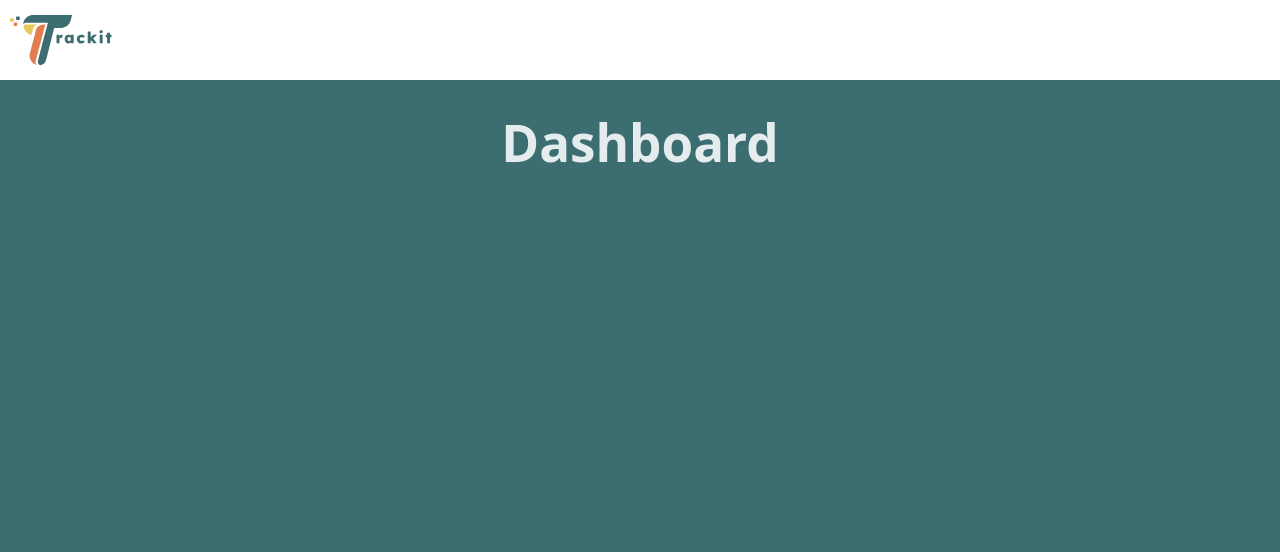
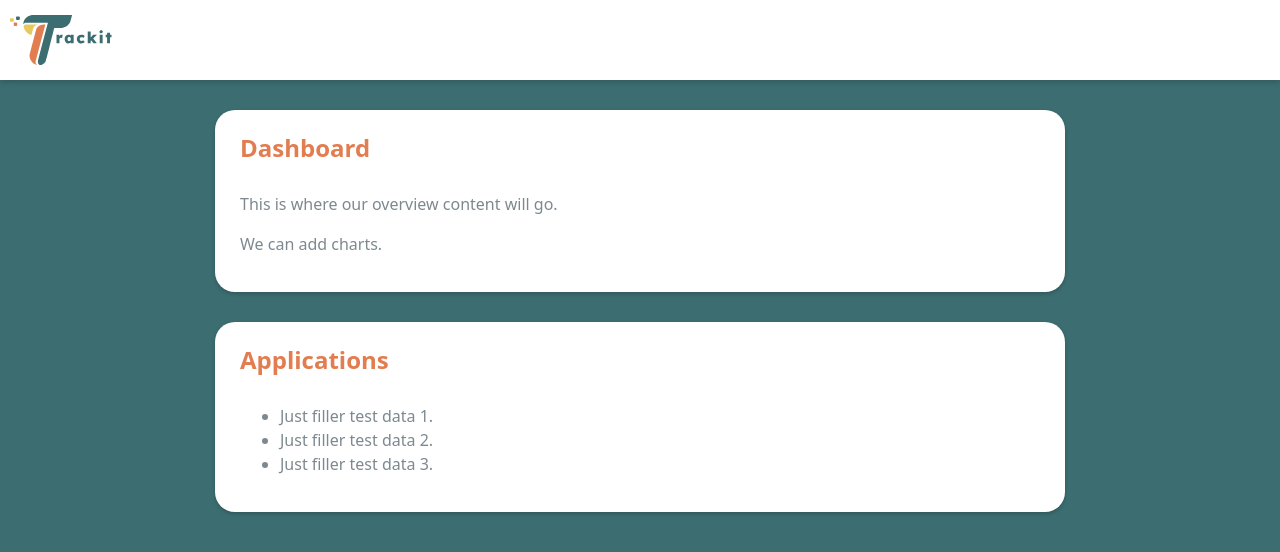
Before and after one commit to Iliyabel/Trackit, a React (Vite) app in the folder client/: page /dashboard in a window 1280 px wide. Shown: the top 552 px of the page. Built offline with nearby package versions, Linux system fonts and the light colour scheme.

Commit message:
Implemented dashboard section.

```diff
--- a/client/src/App.css
+++ b/client/src/App.css
@@ -109,19 +109,25 @@ div .RightSide {
     color: #fff;
 }
 
-
-/* Register Page */
-
+/* Top header (found in registation page and dashboard) */
 .logo-header {
     display: flex;
     align-items: center;
     height: 10vh;
     background-color: #FFF;
+    box-shadow: 0 2px 6px rgba(0,0,0,0.2);
 }
 
 .logo-header img {
     width: 8%;
     margin-left: 10px;
+}
+
+
+
+/* Register Page */
+.register-page {
+    background-color: #3c6e71;
 }
 
 .register-container {
@@ -130,7 +136,6 @@ div .RightSide {
     align-items: center;
     justify-content: center;
     height: 90vh;
-    background-color: #3c6e71;
 }
 
 .logo-title {
@@ -145,11 +150,34 @@ div .RightSide {
 }
 
 
+
 /* Dashboard Page */
+.dashboard-page {
+    background-color: #3c6e71;
+}
+
 .dashboard-container {
     display: flex;
     flex-direction: column;
     align-items: center;
     height: 100vh;
-    background-color: #3c6e71;
 }
+
+.dashboard-section {
+    background-color: #FFF;
+    border-radius: 20px;
+    padding: 20px 25px;
+    margin-top: 30px;
+    width: 80%;
+    max-width: 800px;
+    box-shadow: 0 2px 4px rgba(0,0,0,0.2);
+    color: #7D898F;
+}
+
+.dashboard-section-title {
+    font-size: 1.5em;
+    margin-top: 0;
+    margin-bottom: 15px;
+    color: #E27D4F;
+    padding-bottom: 10px;
+}
--- a/client/src/pages/DashboardPage.jsx
+++ b/client/src/pages/DashboardPage.jsx
@@ -1,14 +1,28 @@
 import React from 'react';
+import DashboardSection from '../components/DashboardSection';
 
 function DashboardPage() {
     return (
-        <div>
+        <div className="dashboard-page">
             <header className='logo-header'>
                 <img className="logo" src={'src/assets/logoText.svg'} alt="Trackit logo" />
             </header>
 
             <div className='dashboard-container'>
-                <h1>Dashboard</h1>
+
+                <DashboardSection title="Dashboard">
+                    <p>This is where our overview content will go.</p>
+                    <p>We can add charts.</p>
+                </DashboardSection>
+
+                <DashboardSection title="Applications">
+                    <ul>
+                        <li>Just filler test data 1.</li>
+                        <li>Just filler test data 2.</li>
+                        <li>Just filler test data 3.</li>
+                    </ul>
+                </DashboardSection>
+
             </div>
 
         </div>
--- a/client/src/pages/RegisterPage.jsx
+++ b/client/src/pages/RegisterPage.jsx
@@ -13,14 +13,14 @@ function RegisterPage() {
     };
 
     return (
-        <div>
-            <header className='logo-header'>
+        <div className="register-page">
+            <header className="logo-header">
                 <img className="logo" src={'src/assets/logoText.svg'} alt="Trackit logo" />
             </header>
 
             <div className="register-container">
-                <div className='login-box'>
-                    <div className='logo-title'>
+                <div className="login-box">
+                    <div className="logo-title">
                         <img className="plain-logo" src={'src/assets/logo.svg'} alt="Trackit logo" />
                         <h1>Create An Account</h1>
                     </div>
```
